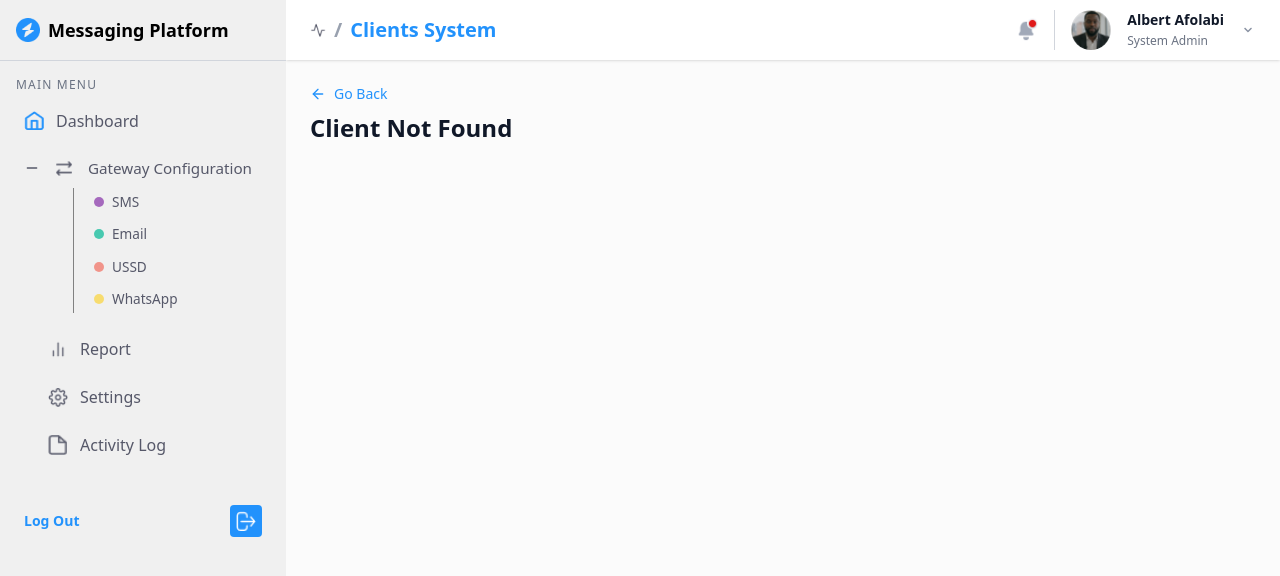
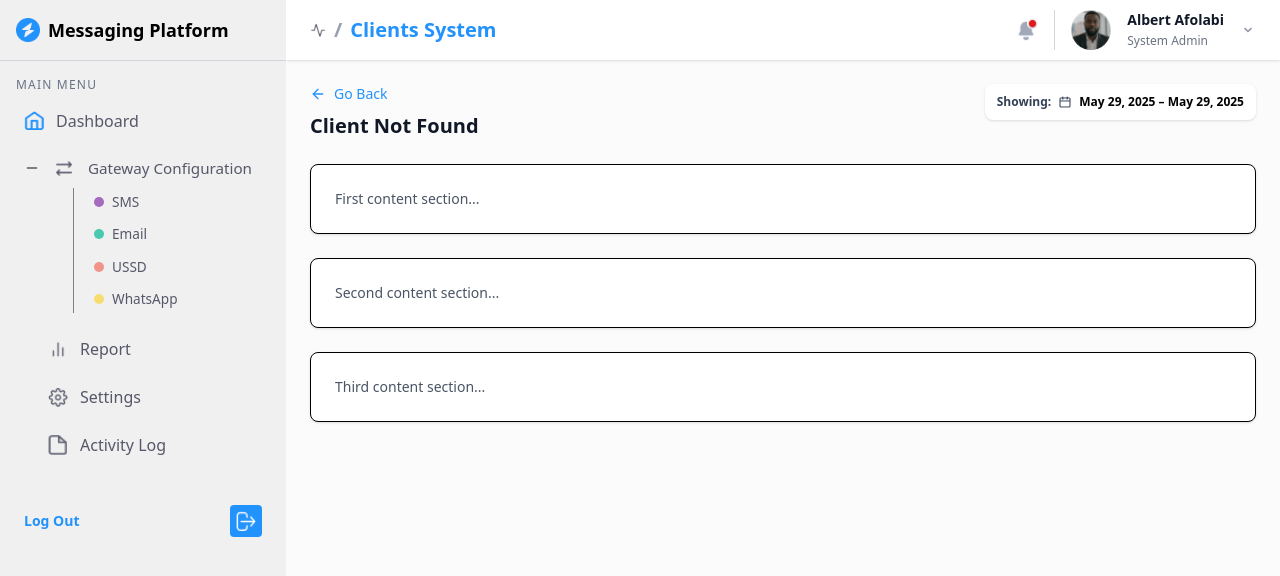
Before and after one commit to GG123lek/messaging, a React (Vite) app: page /client-page/details/1 in a window 1280 px wide. Before the commit this address had no page. Shown: the top 576 px of the page. Built offline with nearby package versions, Linux system fonts and the light colour scheme.

Commit message:
container three

```diff
--- a/src/Component/Pages/ClientDetailsPage.jsx
+++ b/src/Component/Pages/ClientDetailsPage.jsx
@@ -1,6 +1,12 @@
-import React from 'react';
+import React, { useState } from 'react';
 import { useNavigate, useParams } from 'react-router-dom';
 import { ArrowLeft } from 'lucide-react';
+import { DateRange } from 'react-date-range';
+import { format } from 'date-fns';
+import calest from '../../assets/images/date.png'; // Make sure this path is correct
+
+import 'react-date-range/dist/styles.css';
+import 'react-date-range/dist/theme/default.css';
 
 const ClientDetailPage = () => {
   const navigate = useNavigate();
@@ -20,8 +26,21 @@ const ClientDetailPage = () => {
 
   const clientName = clientMap[slug];
 
+  const [showCalendar, setShowCalendar] = useState(false);
+  const [range, setRange] = useState([
+    {
+      startDate: new Date(),
+      endDate: new Date(),
+      key: 'selection',
+    },
+  ]);
+
   return (
-    <div className="max-w-7xl mx-auto">
+    <div className="max-w-[1152px] w-full mx-auto">
+      {/* Header Section */}
+      <div className="flex justify-between items-start mb-6">
+        {/* Left: Back + Title */}
+        <div>
           <button
             onClick={() => navigate('/client-page')}
             className="flex items-center text-[#2292FC] hover:text-[#1b7ed1] text-sm font-medium mb-2"
@@ -29,13 +48,60 @@ const ClientDetailPage = () => {
             <ArrowLeft className="w-4 h-4 mr-2" />
             Go Back
           </button>
-
-      <h1 className="text-2xl font-semibold text-[#101828] mb-1">
+          <h1 className="text-xl font-semibold text-[#101828]">
             {clientName || 'Client Not Found'}
           </h1>
+        </div>
 
+        {/* Right: Date Picker */}
+        <div
+          className="relative bg-white shadow rounded-lg border border-none px-3 inline-flex items-center"
+          style={{ height: "36px", borderRadius: "8px" }}
+        >
+          <button
+            onClick={() => setShowCalendar(!showCalendar)}
+            className="flex items-center gap-2 text-xs text-black whitespace-nowrap text-[#101828] font-bold justify-center h-full w-full"
+          >
+            <span className="font-bold text-[#344054]">Showing:</span>
+            <img src={calest} alt="Calendar" className="w-3 h-3 text-gray-500" />
+            <span>
+              {format(range[0].startDate, "MMM d, yyyy")} –{" "}
+              {format(range[0].endDate, "MMM d, yyyy")}
+            </span>
+          </button>
 
-      {/* Add more content sections here */}
+          {showCalendar && (
+            <div className="absolute z-20 right-0 mt-2 bg-white rounded-md shadow-lg">
+              <DateRange
+                editableDateInputs={true}
+                onChange={(item) => setRange([item.selection])}
+                moveRangeOnFirstSelection={false}
+                ranges={range}
+                rangeColors={["#4F46E5"]}
+                className="rounded-md"
+              />
+            </div>
+          )}
+        </div>
+      </div>
+
+      {/* Content Boxes */}
+      <div className="space-y-6">
+        <div className="bg-white shadow rounded-lg border p-6">
+          {/* First Box Content Goes Here */}
+          <p className="text-sm text-gray-600">First content section...</p>
+        </div>
+
+        <div className="bg-white shadow rounded-lg border p-6">
+          {/* Second Box Content Goes Here */}
+          <p className="text-sm text-gray-600">Second content section...</p>
+        </div>
+
+        <div className="bg-white shadow rounded-lg border p-6">
+          {/* Third Box Content Goes Here */}
+          <p className="text-sm text-gray-600">Third content section...</p>
+        </div>
+      </div>
     </div>
   );
 };
```
Lines whose indentation alone changed are shown as unchanged.
